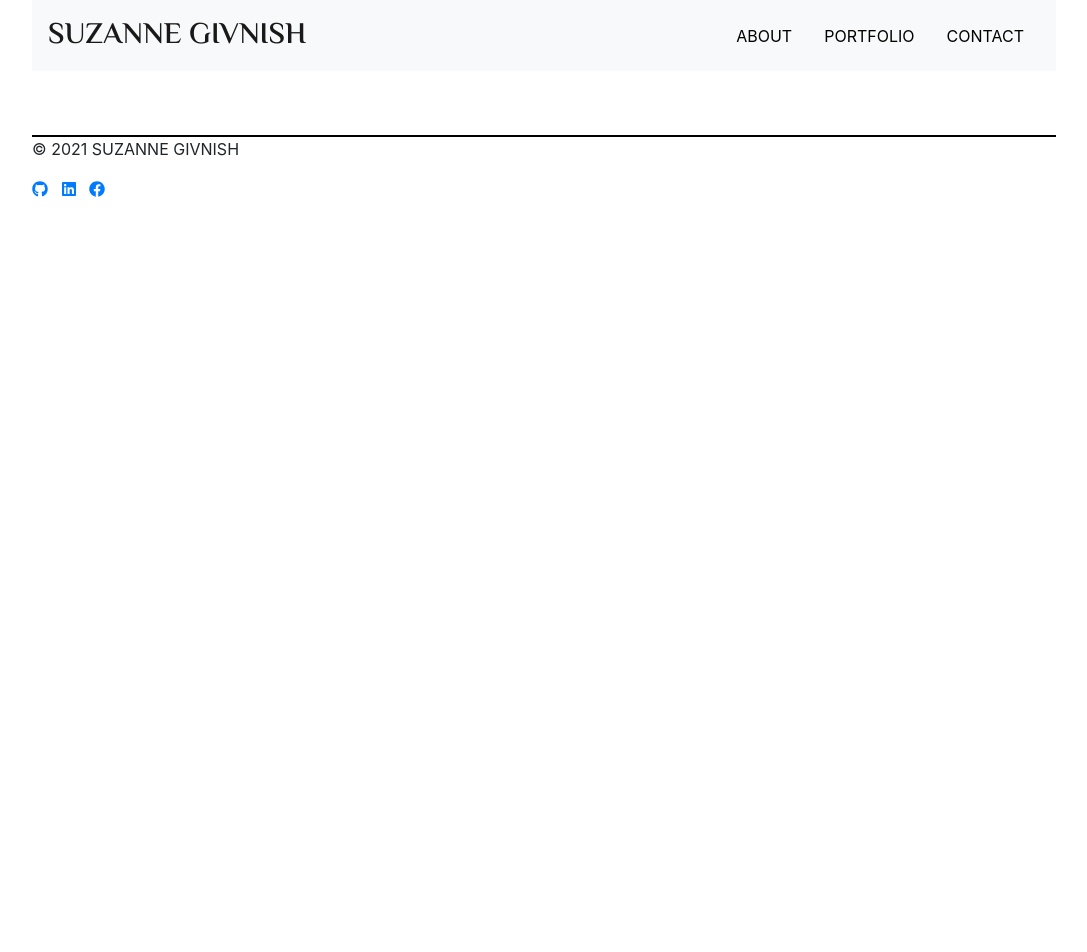
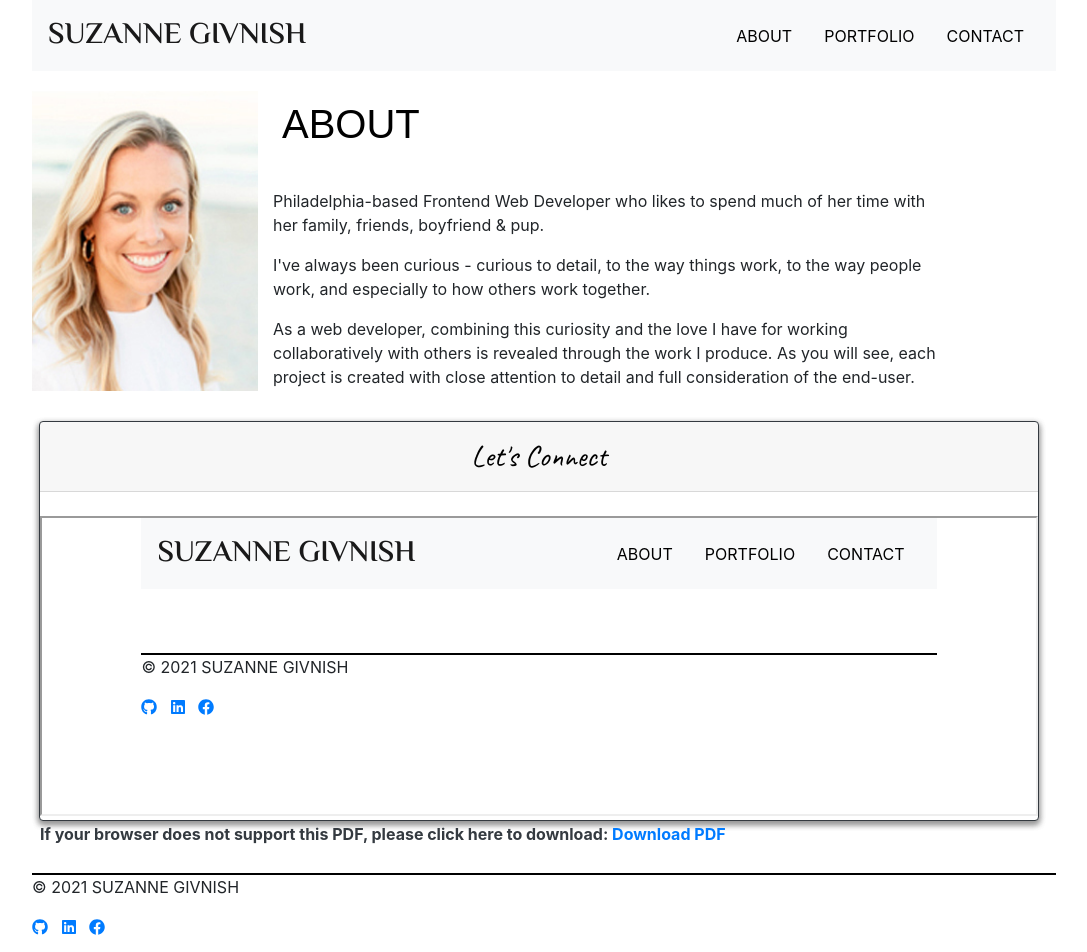
Before and after one commit to suzygiv/React-Portfolio, a React (Create React App) app: page /Portfolio-React in a window 1280 px wide. Shown: the top 952 px of the page, without its empty margins (96-1183 px from the left). Before the commit the page ends 800 px from the top, so only its background shows below. Built offline with nearby package versions, Linux system fonts and the light colour scheme; a web font is replaced by a local one.

Commit message:
updated app.js

```diff
--- a/src/App.js
+++ b/src/App.js
@@ -3,7 +3,6 @@ import { BrowserRouter as Router, Route } from "react-router-dom";
 import About from "./pages/About";
 import Contact from "./pages/Contact";
 import Portfolio from "./pages/Portfolio";
-import Header from "./components/Header/index";
 import Nav from "./components/Nav/index";
 import Footer from "./components/Footer/index";
 import Wrapper from "./components/Wrapper/index";
@@ -26,13 +25,13 @@ function App() {
     <Router>
       <div>
       <Row/>
-      <Header />
         <Nav />
         <Wrapper>
-          <Route exact path="/" component={About} />
           <Route exact path="/About" component={About} />
           <Route exact path="/Portfolio" component={Portfolio} />
           <Route exact path="/Contact" component={Contact} />
+          <Route exact path="/Portfolio-React" component={About} />
+          <Route exact path="/" component={About} />
         </Wrapper>
         <br/>
         <Footer />
--- a/src/components/Nav/index.js
+++ b/src/components/Nav/index.js
@@ -10,7 +10,7 @@ function Nav() {
     <Navbar collapseOnSelect expand="lg" bg="light" variant="light" id="navbar">
         <Navbar.Brand href="#home" id="name">SUZANNE GIVNISH</Navbar.Brand>
             <Navbar.Toggle aria-controls="responsive-navbar-nav" />
-            <Navbar.Collapse id="responsive-navbar-nav" className="justify-content-end" id="navbarNav">
+            <Navbar.Collapse id="responsive-navbar-nav" className="justify-content-end">
                 <Link className="nav-link navRight"to="/">ABOUT <span className="sr-only">(current)</span></Link>
                 <Link className="nav-link navRight" to="/portfolio">PORTFOLIO</Link>
                 <Link className="nav-link navRight" to="/contact">CONTACT</Link>
--- a/src/components/Nav/style.css
+++ b/src/components/Nav/style.css
@@ -21,7 +21,7 @@
       font-size: 30px;
   }
 
-  .navbarNav {
+  .responsive-navbar-nav {
     font-family: 'Hind Guntur', sans-serif;
     font-size: 16px;
     color: black;
--- a/src/pages/About.js
+++ b/src/pages/About.js
@@ -10,7 +10,7 @@ function About() {
                 <Row>
                     <Col size="md-12"></Col>
                         <img class="img"
-                            src="../assets/Me3.jpg"
+                            src="../assets/me3.jpg"
                             alt="Suzanne Givnish" height="300" width="250">
                         </img>
                         <Col size="md-8">
@@ -30,7 +30,7 @@ function About() {
                  <div className="card-header">Let's Connect</div>
                  <div className="contact-body text-dark">
                  <br />
-                     <iframe title="resume" src="./public/assets/Suzanne-Givnish-Resume - Copy.pdf" width="100%" height="300px"></iframe>
+                     <iframe title="resume" src="../assets/Suzanne-Givnish-Resume - Copy.pdf" width="100%" height="300px"></iframe>
                      <strong><p>If your browser does not support this PDF, please click here to download: <a href="../assets/Suzanne-Givnish-Resume.pdf">Download PDF</a></p></strong>
                  </div>
              </div>
```
Also changed, not shown: 15 other files (tests, documents, lock files or other folders).
